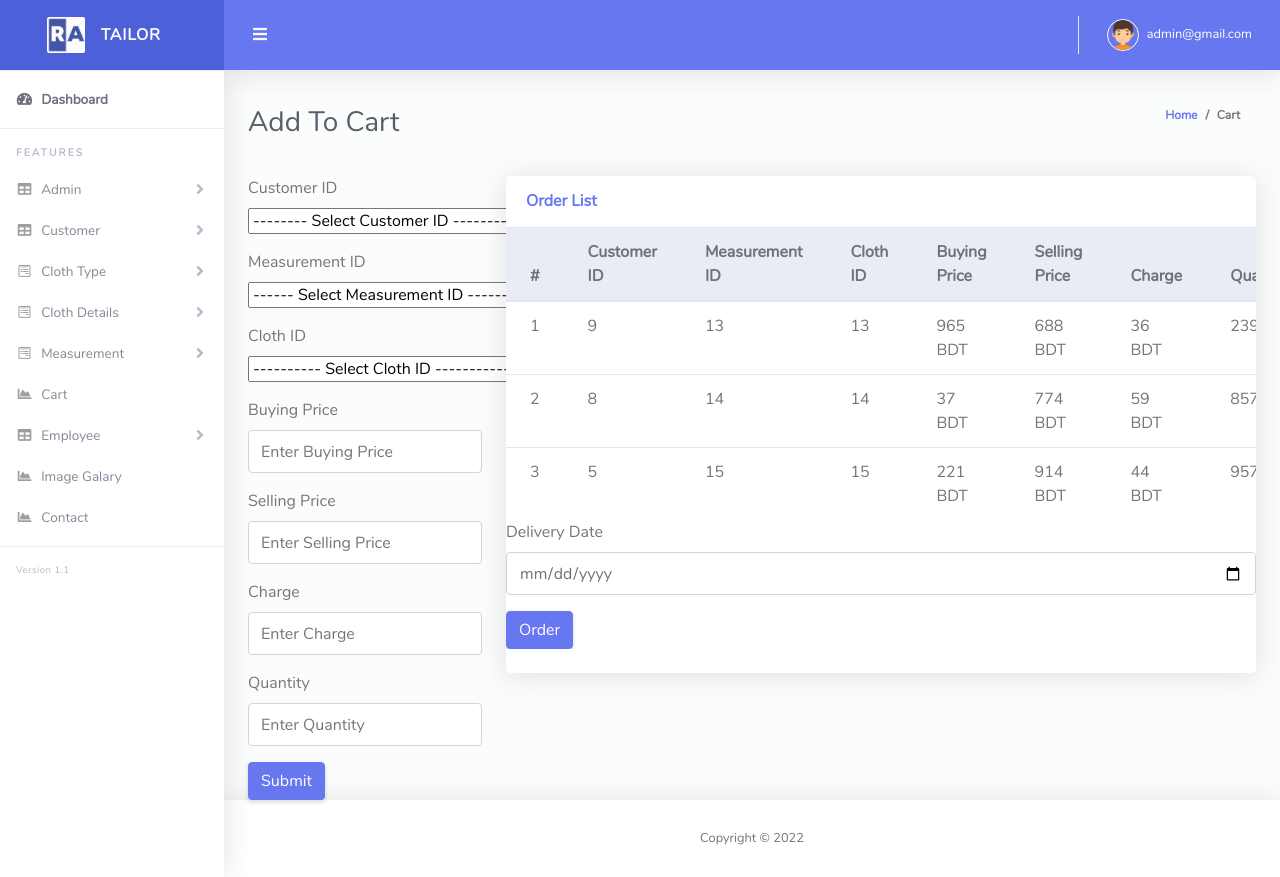
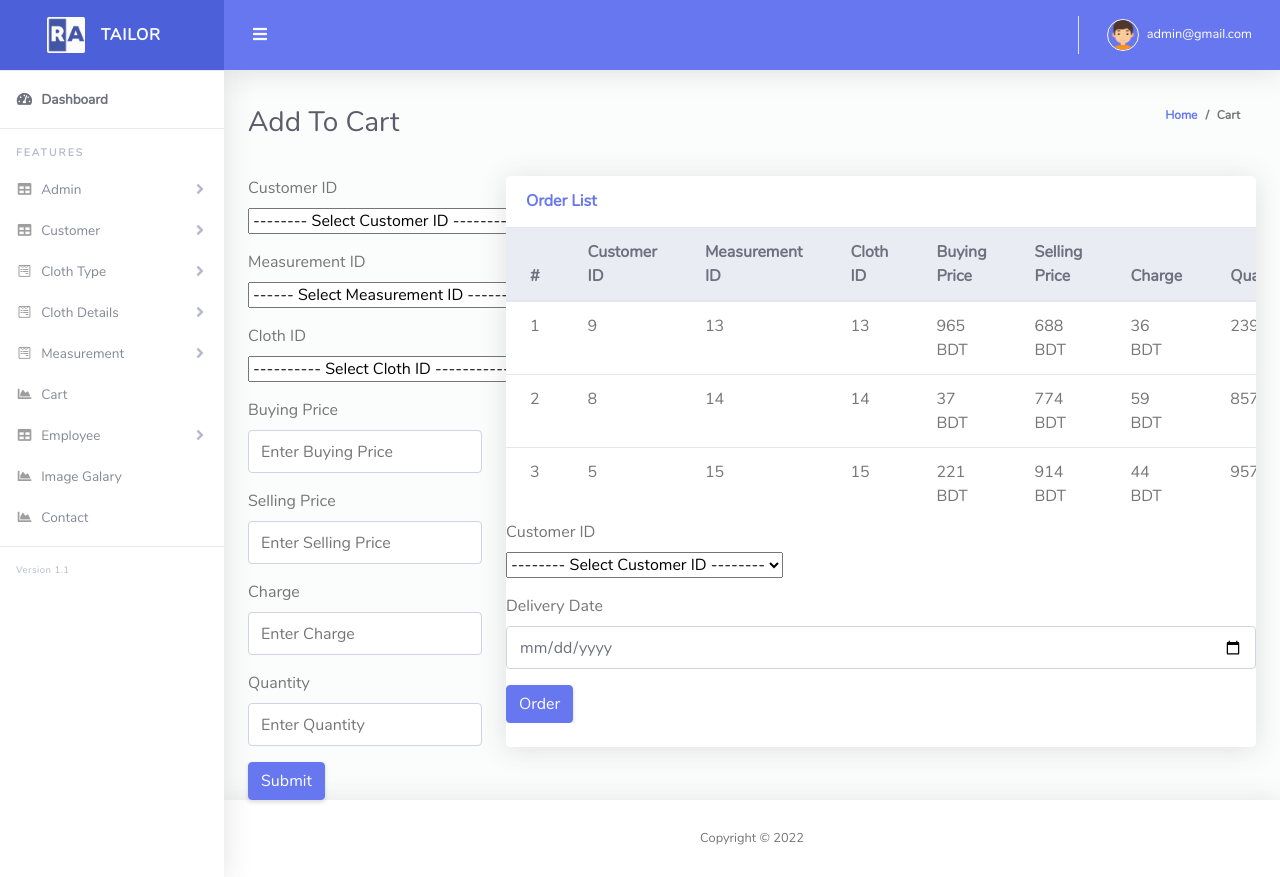
Before and after one commit to dipta995/tailor-shop, a PHP site: page /cart.php in a window 1280 px wide. Run offline with PHP 8.4, Linux system fonts and the light colour scheme; a user stored in the database is signed in; data comes from the database, SQL or seed files in the repository.

Commit message:
cat to order bug fix

```diff
--- a/Classes/CartClass.php
+++ b/Classes/CartClass.php
@@ -37,11 +37,10 @@ class CartClass extends DB
             $customer_id    = mysqli_real_escape_string($this->conn, $data['cus_id']);
             $delivery_at    = mysqli_real_escape_string($this->conn, $data['delivery_at']);
             $time = time();
-            $order_at= date('m-d-Y');
+            $order_at= date('Y-m-d');
             $query = "SELECT * FROM tbl_cart";
             $result = $this->conn->query($query);
             foreach($result as $value){
-                	$owner_id = $customer_id;
                     $cus_id = $value['cus_id'];
                     $mes_id = $value['mes_id'];
                     $cloth_id = $value['cloth_id'];
@@ -49,10 +48,8 @@ class CartClass extends DB
                     $selling_price = $value['selling_price'];
                     $charge = $value['charge'];
                     $quantity = $value['quantity'];
-                    $slip_no = $time;
 
-
-                    $query = "INSERT into tbl_order(owner_id, cus_id, mes_id, cloth_id, buying_price, selling_price, charge, quantity,slip_no) values('$customer_id','$cus_id', '$mes_id', '$cloth_id', '$buying_price', '$selling_price', '$charge', '$quantity', '$slip_no')";
+                    $query = "INSERT into tbl_order(owner_id, cus_id, mes_id, cloth_id, buying_price, selling_price, charge, quantity,slip_no) values('$customer_id','$cus_id', '$mes_id', '$cloth_id', '$buying_price', '$selling_price', '$charge', '$quantity', '$time')";
                     $result = $this->conn->query($query);
 
                     if($result){
@@ -63,11 +60,15 @@ class CartClass extends DB
 
             }
 
-            $query = "INSERT into tbl_slip(slip_no, customer_id, order_at, delivery_at) values('$slip_no','$customer_id', '$order_at', '$delivery_at')";
+            $query = "INSERT into tbl_slip(slip_no, customer_id, order_at, delivery_at) values('$time','$customer_id', '$order_at', '$delivery_at')";
             $result = $this->conn->query($query);
             if($result){
-                $txt = "<div class='alert alert-success'>Data Inserted Successfully!</div>";
-                return $txt;
+                $delque = "DELETE FROM tbl_cart ";
+                $delete = $this->conn->query($delque);
+                if($delete)
+                {
+                    echo "<script>window.location='order.php';</script>";
+                }
             }
         }
 
--- a/cart.php
+++ b/cart.php
@@ -1,10 +1,10 @@
 <?php include 'layouts/header.php';
 
-if (($_SERVER['REQUEST_METHOD'] == 'POST') && $_POST['add_to_cart']) {
+if (($_SERVER['REQUEST_METHOD'] == 'POST') && isset($_POST['add_to_cart'])) {
     $addCart = $cart->insertCart($_POST);
 }
 
-if (($_SERVER['REQUEST_METHOD'] == 'POST') && $_POST['send_to_order']) {
+if (($_SERVER['REQUEST_METHOD'] == 'POST') && isset($_POST['send_to_order'])) {
   $addOrder = $cart->insertOrder($_POST);
 }
 ?>
@@ -158,6 +158,20 @@ if(isset($_GET['delCart'])){
                 ?>
                 </div>
               <div class="form-group">
+              <div class="form-group">
+            <label>Customer ID</label><br>
+            <select id="select" name="cus_id">
+              <option>-------- Select Customer ID --------</option>
+              <?php
+                  $query = "select * from tbl_customer where soft_delete=0";
+                  $cusid = $cart -> select($query);
+                  if($cusid){
+                      while($result = $cusid->fetch_assoc()){
+              ?>
+              <option value="<?php echo $result['cus_id'];?>"><?php echo $result['cus_name'];?></option>
+              <?php } } ?>
+            </select>
+          </div>
                 <label>Delivery Date</label>
                 <input name="delivery_at" type="date" class="form-control">
               </div>
```
